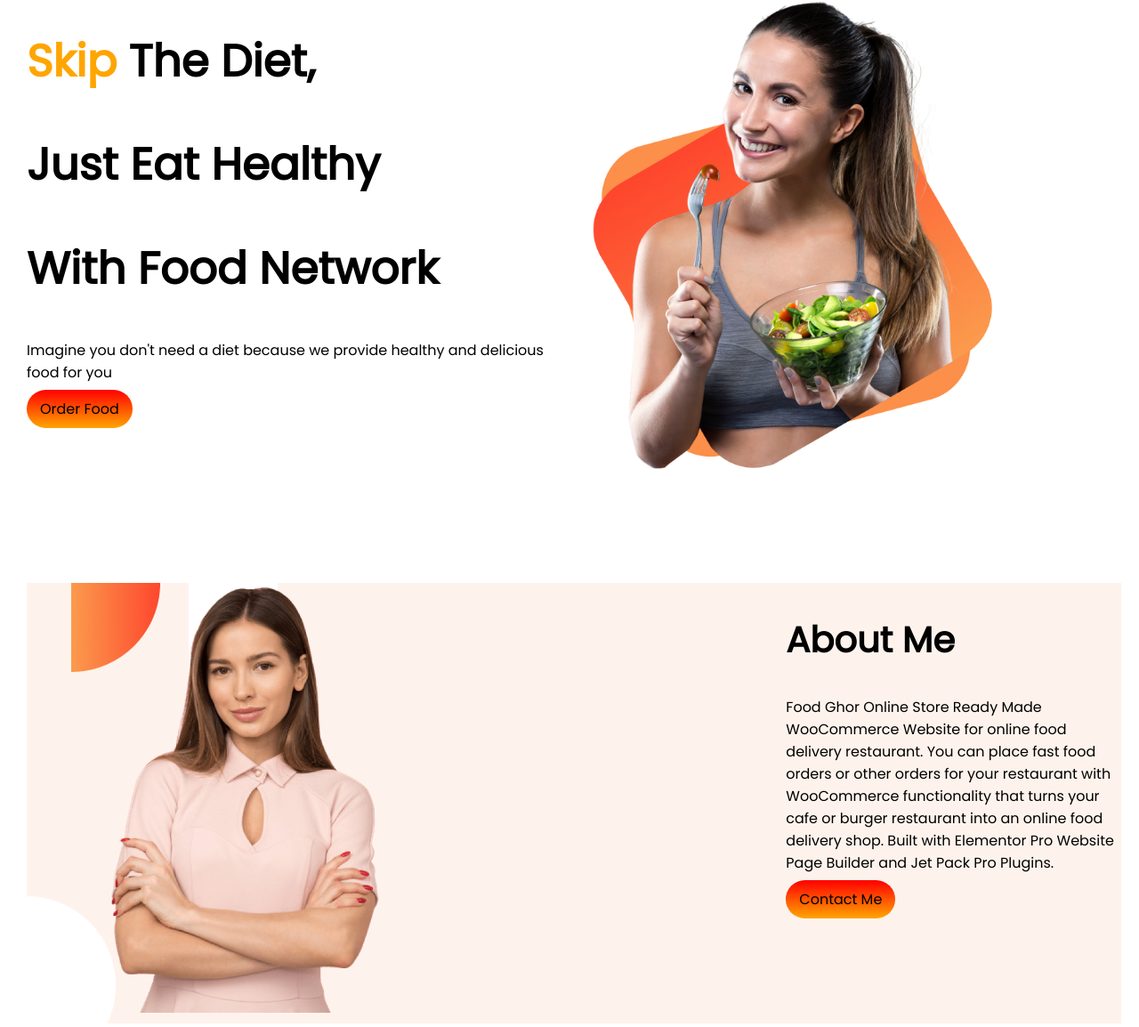
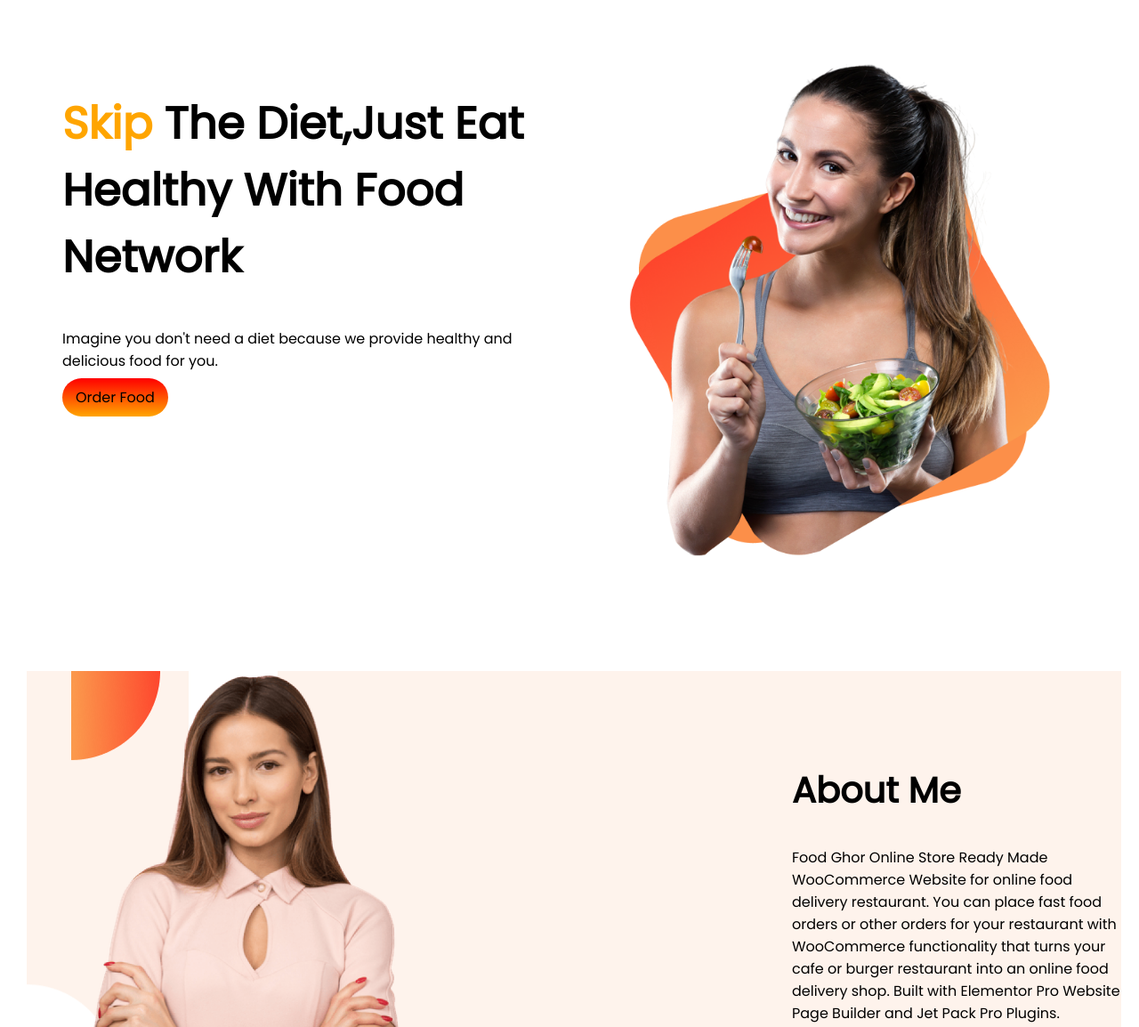
Before and after one commit to Sajib1920R/food-ghor, a plain HTML site: page index.html in a window 1280 px wide. Shown: the part 10-1164 px from the top of the page at 89% size. Drawn offline with Linux system fonts and the light colour scheme.

Commit message:
last commit

```diff
--- a/index.html
+++ b/index.html
@@ -13,11 +13,8 @@
 <body>
     <section class="flexible-container">
         <div class="half-width">
-            <h1><span>Skip</span> The Diet,</h1>
-            <h1>Just Eat Healthy<h1>
-
-            <h1> With Food Network</h1>
-            <p>Imagine you don't need a diet because we provide healthy and delicious food for you</p>
+            <h1><span>Skip</span> The Diet,Just Eat Healthy With Food Network</h1>
+            <p>Imagine you don't need a diet because we provide healthy and delicious food for you.</p>
             <a target=_blank class="link-add" href="https://www.facebook.com/s20.sajib.1920">Order Food</a>
         </div>
         <div class="half-width">
@@ -34,7 +31,7 @@
             <a target=_blank class="link-add" href="https://en.wikipedia.org/wiki/Tommy_Miah">Contact Me</a>
         </div>
     </section>
-    <section class="recipe-area ">
+    <section>
         <h1 class="recipe">My Recipies</h1>
         <p class="recipe">You will get all the best qualities foods here.</p>
         <p class="recipe" >You can order your prefered food easily in our website.Just order and get your favourite food.Be happy and be with us.</p>
@@ -53,10 +50,10 @@
             <h2>Recipe Title</h2>
             <p>A hamburger (also burger for short) is a food, typically considered a sandwich, consisting of one or more cooked patties of ground meat, usually mutton, placed inside a sliced bread roll or bun.</p>
         </div>
-    </section>
+     </section>
     <footer>
-        <p>Eat healthy to live healthy. Live healthy to live happy.</p>
+       <h1 id="foot"><span>Food</span> Ghor</h1>
+       <p>Eat healthy to live healthy. Live healthy to live happy.</p>
     </footer>
-
 </body>
 </html>
--- a/style.css
+++ b/style.css
@@ -21,9 +21,11 @@ span{
 .half-width{
     width:50%;
     padding-left:0;
+    margin-left: 40px;
+    margin-top: 70px;
 }
 .half-width img{
-    width:80%;
+    width:90%;
 }
 .link-add{
     text-decoration: none;
@@ -37,10 +39,10 @@ span{
 .side-width{
     width:100%;
     padding:5px;
-    margin-left:90px;
+    margin-left:70px;
 }
 .side-width img{
-    width:40%;
+    width:46.5%;
 }
 .mid-banner{
     background-image:url(images/def.png);
@@ -51,7 +53,6 @@ span{
 }
 .recipe-box{
     width:20%;
-    height: 40%;
     margin-left: 5%;
     margin-right:5%;
     box-shadow: 10px 10px 30px gray;
@@ -68,8 +69,10 @@ span{
     border-radius:50px;
 }
 .recipe-container{
-    float:left;
+    float:right;
 }
 footer p{
     text-align: center;
+    background:black;
+    color: blanchedalmond;
 }
```
